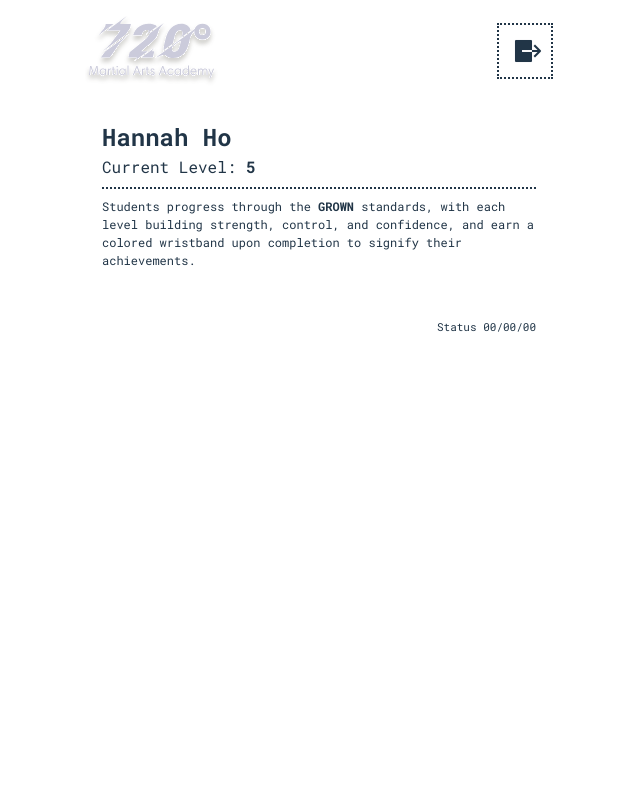
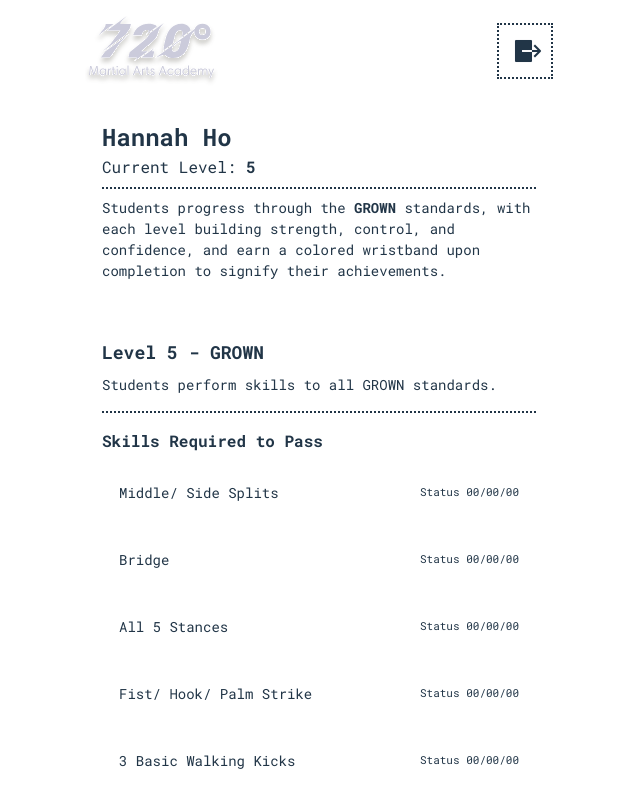
Before and after one commit to nicholaszsun/rewards-program-app, a React (Vite) app: page / in a window 1280 px wide. Shown: the top 800 px of the page, without its empty margins (321-961 px from the left). Built offline with nearby package versions, Linux system fonts and the light colour scheme.

Commit message:
feat: added skills map

```diff
--- /dev/null
+++ b/src/components/SkillList.jsx
@@ -0,0 +1,9 @@
+import Skills from "./Skills"
+
+const SkillsList = ({requiredSkills}) =>{
+    return requiredSkills.map((skill, index)=> (
+        <Skills key={index} skill={skill}/>
+    ));
+};
+
+export default SkillsList;
--- a/src/components/Skills.css
+++ b/src/components/Skills.css
@@ -1,3 +1,4 @@
+
 .skill-card{
     display: flex;
     justify-content: space-between ;
--- a/src/components/Skills.jsx
+++ b/src/components/Skills.jsx
@@ -6,5 +6,7 @@ const Skills = ({skill}) => {
             <div className ="skill-card--status">Status 00/00/00</div>
         </div>
     )
+
+
 }
 export default Skills;
--- a/src/components/SkillsList.jsx
+++ /dev/null
@@ -1,9 +0,0 @@
-import ttlevels from "../data/tinytornadolevels.json"
-import Skills from "./Skills";
-
-const SkillsList = ()=>{
-return(
-    <Skills/>
-)
-}
-export default SkillsList;
--- /dev/null
+++ b/src/components/cards/SkillsListCard.css
@@ -0,0 +1,35 @@
+.skill-card__container{
+    display: flex;
+    flex-direction: column;
+    padding: 1rem;
+    border: solid white 1px;
+}
+
+.skill-card__title{
+    font-size: 1.125rem;
+    font-weight: bold;
+    margin: 0.5rem 0;
+
+}
+
+.skill-card__description{
+    font-size: .875rem;
+}
+
+.skill-card__page-break{
+border-top: 2px dotted;
+  width: 100%;
+  margin: 1rem 0;
+}
+
+.skill-card__skill__requirement-title{
+    margin: 0;
+    margin-bottom: .75rem;
+    font-weight: bold;
+}
+
+.skill-card__list-container{
+    display: flex;
+    flex-direction: column;
+    gap: .75rem;
+}
--- /dev/null
+++ b/src/components/cards/SkillsListCard.jsx
@@ -0,0 +1,18 @@
+import "./SkillsListCard.css"
+import SkillList from "../SkillList"
+const SkillsList = ({ttLevels})=>{
+const {title, description, skills} = ttLevels;
+return(
+    <div className="skill-card__container">
+        <div className="skill-card__title">{title}</div>
+        <div className="skill-card__description">{description}</div>
+        <div className="skill-card__page-break"></div>
+        <h4 className="skill-card__skill__requirement-title">Skills Required to Pass</h4>
+        <div className="skill-card__list-container">
+            <SkillList requiredSkills={skills}/>
+        </div>
+
+    </div>
+)
+}
+export default SkillsList;
--- a/src/components/cards/StudentInfoCard.css
+++ b/src/components/cards/StudentInfoCard.css
@@ -11,5 +11,5 @@
 
 .level-title__description {
   margin: 0.5rem 0 0 0;
-  font-size: 0.75rem;
+  font-size: .875rem;
 }
--- a/src/data/studentlist.json
+++ b/src/data/studentlist.json
@@ -1,7 +1,7 @@
 [
-  { "id": 1, "name": "Nicholas Sun", "level": 3, "isadmin": true },
+  { "id": 1, "name": "Nicholas Sun", "level": 1, "isadmin": true },
   { "id": 2, "name": "Brian Wang", "level": 2, "isadmin": true },
-  { "id": 3, "name": "Natalie Sun", "level": 4, "isadmin": false },
-  { "id": 4, "name": "Anna Lynmch", "level": 5, "isadmin": false },
+  { "id": 3, "name": "Natalie Sun", "level": 3, "isadmin": false },
+  { "id": 4, "name": "Anna Lynmch", "level": 4, "isadmin": false },
   { "id": 5, "name": "Hannah Ho", "level": 5, "isadmin": false }
 ]
--- a/src/data/tinytornadolevels.json
+++ b/src/data/tinytornadolevels.json
@@ -1,7 +1,7 @@
 [
   {
     "id": 1,
-    "title": "Level 1",
+    "title": "Level 1 - G",
     "description": "Students can follow instructions and do skills with guidance.",
     "skills": [
       "Middle Splits",
@@ -14,7 +14,7 @@
   },
   {
     "id": 2,
-    "title": "Level 2",
+    "title": "Level 2 - GR",
     "description": "Students can add stability, strength to skills.",
     "skills": [
       "Middle Splits",
@@ -28,7 +28,7 @@
   },
    {
     "id": 3,
-    "title": "Level 3",
+    "title": "Level 3 - GRO",
     "description": "Students improve stability, strength, and consistency in skills.",
     "skills": [
       "Middle/ Side Splits",
@@ -43,7 +43,7 @@
   },
    {
     "id": 4,
-    "title": "Level 4",
+    "title": "Level 4 - GROW",
     "description": "Students apply skills independently with technical proficiency.",
     "skills": [
       "Middle/ Side Splits",
@@ -58,7 +58,7 @@
   },
    {
     "id": 5,
-    "title": "Level 5",
+    "title": "Level 5 - GROWN",
     "description": "Students perform skills to all GROWN standards.",
     "skills": [
       "Middle/ Side Splits",
--- a/src/pages/ProfilePage.jsx
+++ b/src/pages/ProfilePage.jsx
@@ -1,6 +1,6 @@
 import StudentInfoCard from "../components/cards/StudentInfoCard.jsx";
 import AppNavBar from "../components/AppNavBar.jsx";
-import SkillsList from "../components/SkillsList.jsx";
+import SkillsListCard from "../components/cards/SkillsListCard.jsx";
 import "./ProfilePage.css";
 
 import { getUserbyId } from "../utils/users.js";
@@ -9,15 +9,15 @@ import { getContentByLevel } from "../utils/level.js";
 const ProfilePage = () => {
   const loggedInUserId = 5;
   const student = getUserbyId(loggedInUserId);
+
   const {level} = student;
-  const skillObject =getContentByLevel(level);
-  console.log("Skill Object:", skillObject);
+  const levelInfo =getContentByLevel(level);
 
   return (
     <div className="profile-page">
       <AppNavBar />
       <StudentInfoCard studentInfo={student} />
-      <SkillsList/>
+      <SkillsListCard ttLevels={levelInfo}/>
     </div>
   );
 };
```
